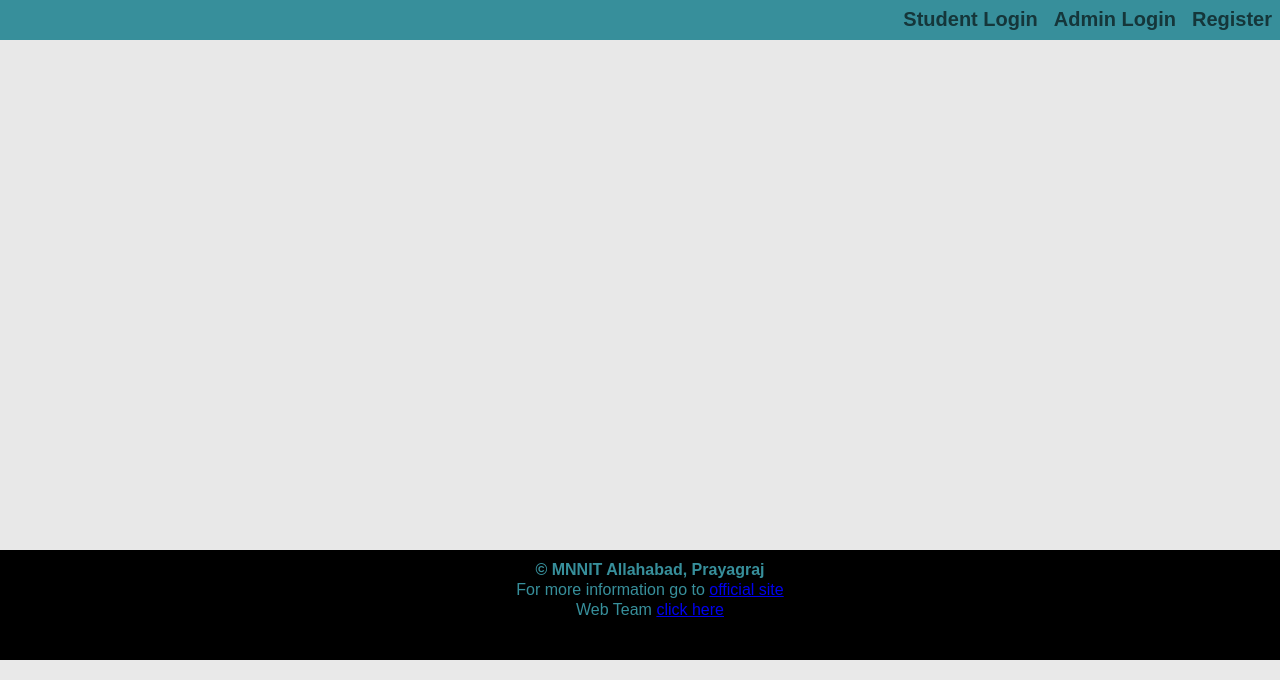
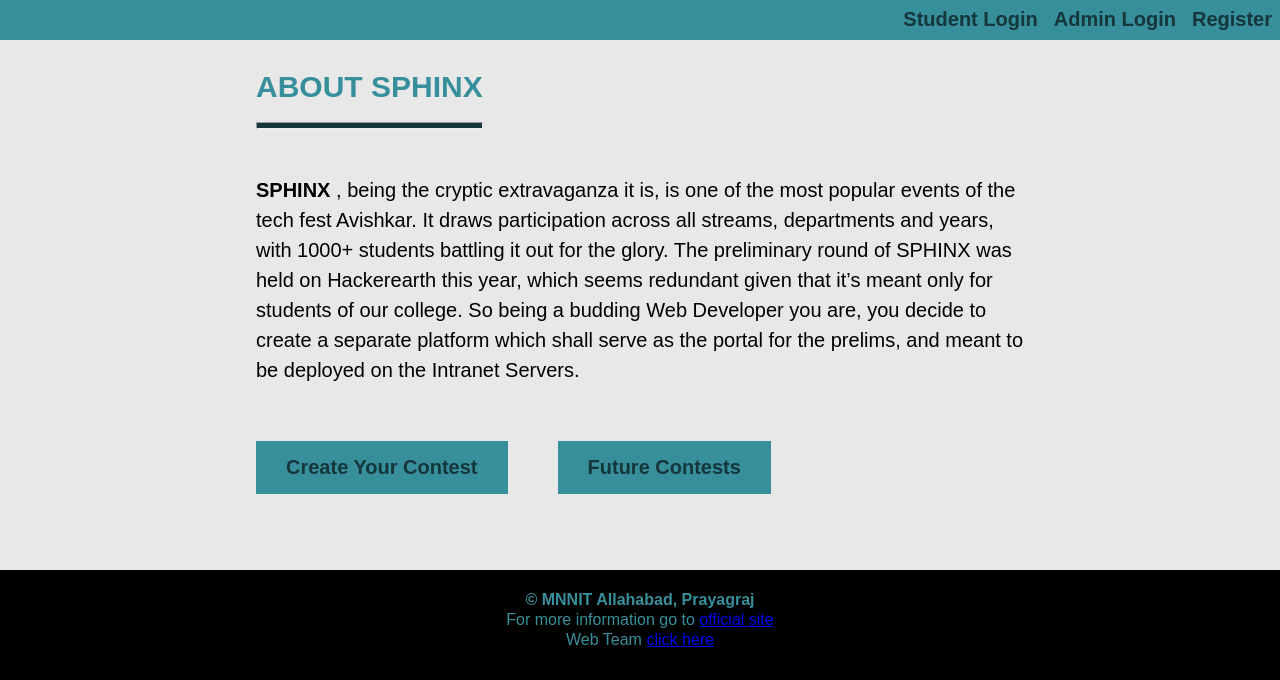
Before and after one commit to gaurav3210/SphinxPortal, a Django app: page /home/ in a window 1280 px wide. Shown: the part 140-820 px from the top of the page. Run offline with Django 3.2, Linux system fonts and the light colour scheme.

Commit message:
adding contest creation, registration , future contest page

```diff
--- /dev/null
+++ b/Contest/urls.py
@@ -0,0 +1,8 @@
+from django.conf.urls import url , include
+from . import views
+
+urlpatterns = [
+    url('future_contests',views.future_contests, name='future_contests' ),
+    url('create_contest', views.create_contest , name='create_contest'),
+    url('contest_register' , views.contest_register , name='contest_register'),
+]
--- a/Portal/urls.py
+++ b/Portal/urls.py
@@ -22,4 +22,5 @@ urlpatterns = [
     url(r'^accounts/', include('registration.backends.default.urls')),
     url('home/', include('register.urls')),
     url('dashboard/' , include('User.urls')),
+    path('',include('Contest.urls')),
 ]
--- a/register/static/register/css/home.css
+++ b/register/static/register/css/home.css
@@ -64,14 +64,64 @@ body{
 #bottom{
     background-color: #000000;
     color: #378F9B;
-    padding: 10px;
-    position:fixed;
-    bottom: 0px;
     width:100%;
+    padding-top: 20px;
     height: 90px;
     text-align: center;
     font-family: sans-serif;
     line-height: 20px;
+}
+
+#content{
+    margin-left: 20%;
+    width: 60%;
+    min-height: 500px;
+}
+
+#content h3{
+    color: #378F9B;
+    font-size: 30px;
+
+}
+
+#introduction p{
+    font-size: 20px;
+    line-height: 30px;
+
+}
+
+#introduction{
+    font-family: sans-serif;
+}
+
+#links{
+    font-family: sans-serif;
+
+}
+
+#links a {
+    display: inline-block;
+    float: left;
+    text-align: center;
+    margin-right: 50px;
+    padding: 15px 30px;
+    font-size: 20px;
+    background-color: #378F9B;
+    color: #15363A;
+    text-decoration: none;
+}
+
+#links a:hover{
+    color: #378F9B;
+    background-color: #15363A;
+}
+
+#hline{
+    width: 225px;
+    height: 5px;
+    background-color: #15363A;
+    margin-left: 0px;
+    margin-top: -12px;
 }
 
 #logo{
--- a/register/templates/home.html
+++ b/register/templates/home.html
@@ -1,6 +1,7 @@
 {% load staticfiles %}
+{% load i18n %}
 <!DOCTYPE html>
-<html>
+<html lang="en">
 <head>
     <meta charset="utf-8" />
 
@@ -29,16 +30,44 @@
 
         </ul>
     </div>
+    <div id="nav-bar">
+        {% block header %}
+            <ul>
+            {% if user.is_authenticated %}
+                <li><a href="#"> {% trans "Logged in" %} {{ user.username }} </a></li>
+                <li><a href="{% url 'auth_logout' %}">{% trans "Log out" %}</a></li>
+                <li><a href="{% url 'auth_password_change' %}">{% trans "Change password" %}</a></li>
+            {% else %}
+                <li><a href="{% url 'registration_register' %}"><strong>Register</strong></a></li>
+                <li><a href="{% url 'auth_login' %}"><Strong>Admin Login</Strong></a></li>
+                <li><a href="{% url 'auth_login' %}"><strong>Student Login</strong></a></li>
+            {% endif %}
+        </ul>
+        {% endblock %}
+    </div>
+    <div id="content">
+        <div id="introduction">
+            <h3> ABOUT SPHINX </h3>
+            <hr id="hline">
+            <br>
+            <P id="about">
+                <STRONG>SPHINX</STRONG> , being the cryptic extravaganza it is, is one of the most popular events of the tech
+fest Avishkar. It draws participation across all streams, departments and years, with 1000+
+students battling it out for the glory. The preliminary round of SPHINX was held on
+Hackerearth this year, which seems redundant given that it’s meant only for students of our
+college. So being a budding Web Developer you are, you decide to create a separate platform
+which shall serve as the portal for the prelims, and meant to be deployed on the Intranet
+Servers.
+            </P>
 
-    <div id="nav-bar">
-        <ul >
-            <li><a href="{% url 'registration_register' %}"><strong>Register</strong></a></li>
-            <li><a href="{% url 'auth_login' %}"><Strong>Admin Login</Strong></a></li>
-            <li><a href="{% url 'auth_login' %}"><strong>Student Login</strong></a></li>
-        </ul>
+        </div>
+        <br><br>
+        <div id="links">
+            <a href="{% url 'create_contest' %}"><Strong>Create Your Contest</Strong></a>
+            <a href="{% url 'future_contests' %}"><Strong>Future Contests</Strong></a>
+        </div>
+
     </div>
-
-
     <footer id="bottom">
         <div >
             <strong>&copy MNNIT Allahabad, Prayagraj </strong> <br>
```
Also changed, not shown: Contest/static/base.css (added, +48 -0 lines), Contest/templates/contest_register.html (renamed from User/templates/quizregister.html, +21 -0 lines), Contest/templates/create_contest.html (added, +28 -0 lines), Contest/templates/future_contests.html (added, +28 -0 lines), Contest/views.py (+10 -0 lines), User/templates/dashboard.html (line endings or trailing spaces).
